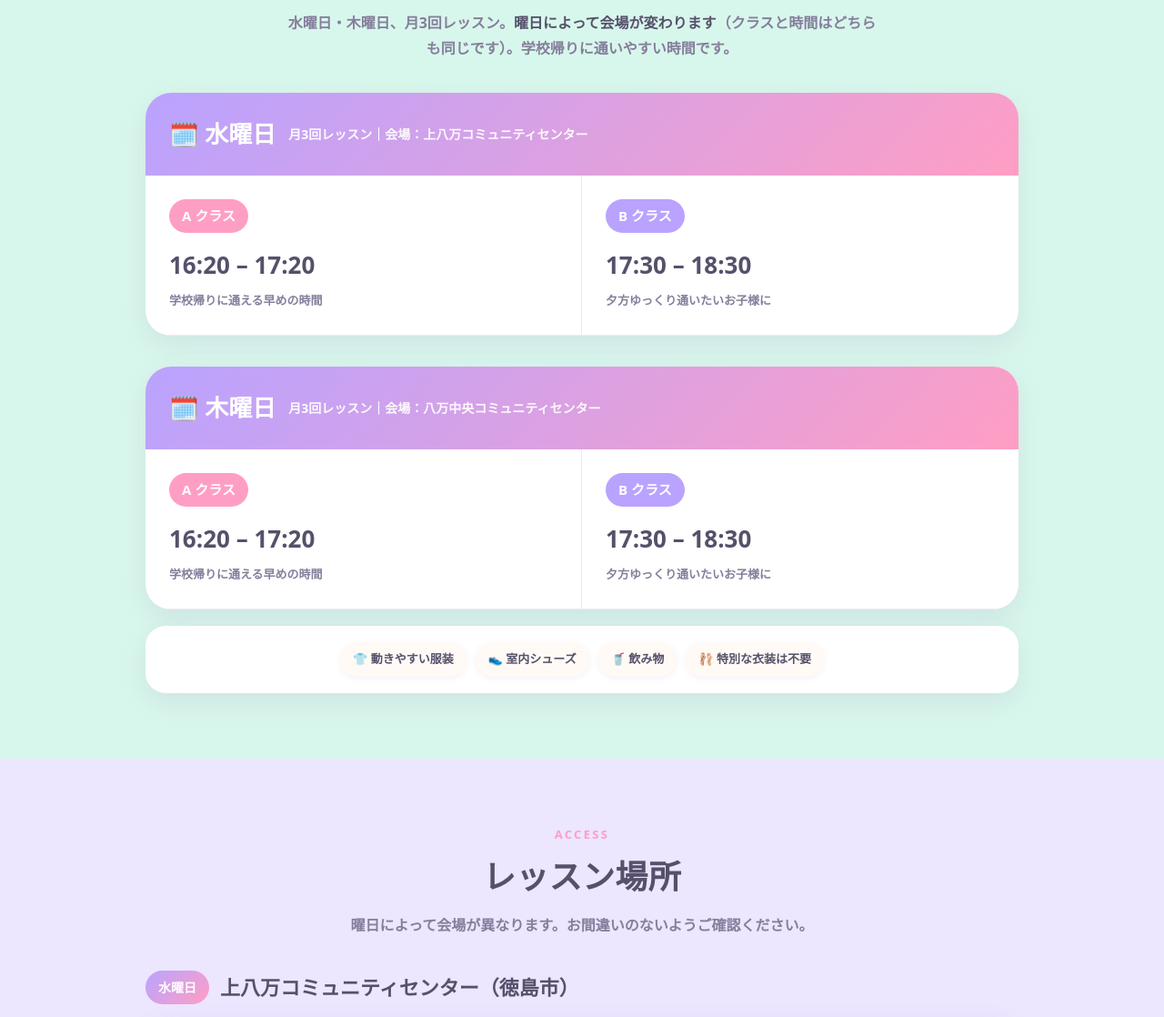
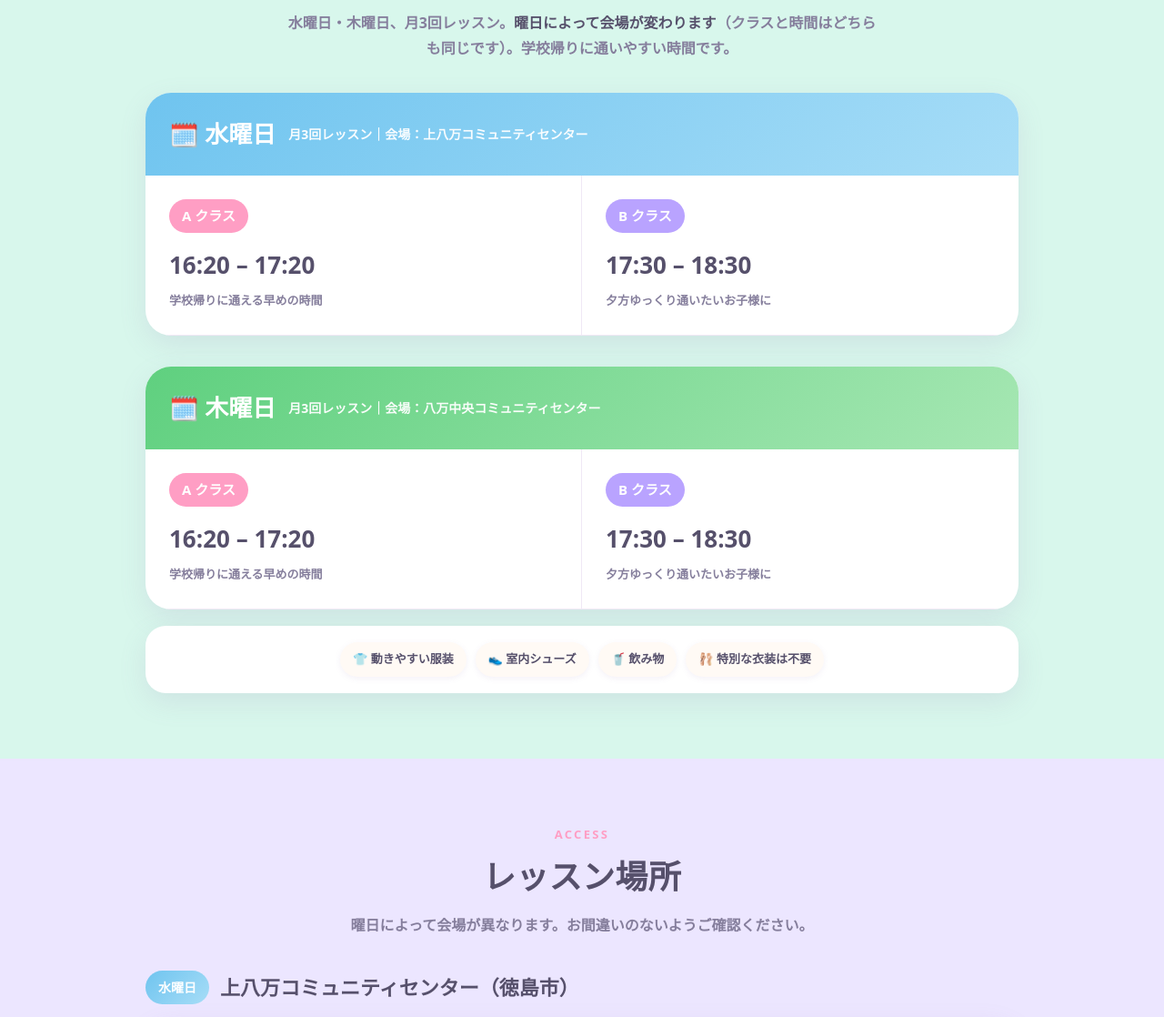
Before and after one commit to sowers-keita/key-dance-school, a plain HTML site: page index.html in a window 1280 px wide. Shown: the part 4639-5757 px from the top of the page at 91% size. Drawn offline with Linux system fonts and the light colour scheme.

Commit message:
水曜=水色・木曜=緑で会場を色分け

```diff
--- a/index.html
+++ b/index.html
@@ -11,6 +11,7 @@
   :root{
     --pink:#ff9ec4; --pink-soft:#ffe0ee; --lav:#b9a3ff; --lav-soft:#ece6ff;
     --mint:#7fe0c0; --mint-soft:#d8f7ec; --yellow:#ffe08a; --yellow-soft:#fff5d6;
+    --aqua:#6fc4ef; --aqua-2:#a7ddf7; --green:#5fd07f; --green-2:#a6e7b3;
     --cream:#fffaf5; --card:#ffffff; --ink:#56506b; --ink2:#857e9c; --line:#f0e8f5;
     --shadow:0 10px 30px rgba(150,120,180,.14); --r:24px;
   }
@@ -129,6 +130,8 @@
   .schedule{background:var(--mint-soft);}
   .sched-card{background:#fff;border-radius:28px;box-shadow:var(--shadow);overflow:hidden;margin-top:34px;}
   .sched-head{background:linear-gradient(135deg,var(--lav),var(--pink));color:#fff;padding:22px 26px;display:flex;align-items:center;gap:14px;flex-wrap:wrap;}
+  .sched-head.wed{background:linear-gradient(135deg,var(--aqua),var(--aqua-2));}
+  .sched-head.thu{background:linear-gradient(135deg,var(--green),var(--green-2));}
   .sched-head .day{font-size:26px;font-weight:900;}
   .sched-head .meta{font-weight:800;font-size:14px;opacity:.95;}
   .classes{display:grid;grid-template-columns:1fr 1fr;}
@@ -168,8 +171,8 @@
   .venue-head{display:flex;align-items:center;gap:12px;flex-wrap:wrap;margin-bottom:14px;}
   .venue-head h3{font-size:clamp(18px,3.6vw,22px);font-weight:900;}
   .venue-day{display:inline-block;color:#fff;font-weight:900;font-size:14px;padding:6px 14px;border-radius:999px;}
-  .venue-day.wed{background:linear-gradient(135deg,var(--lav),var(--pink));}
-  .venue-day.thu{background:linear-gradient(135deg,var(--mint),var(--lav));}
+  .venue-day.wed{background:linear-gradient(135deg,var(--aqua),var(--aqua-2));}
+  .venue-day.thu{background:linear-gradient(135deg,var(--green),var(--green-2));}
   .map-wrap{border-radius:28px;overflow:hidden;box-shadow:var(--shadow);background:#fff;}
   .map-wrap iframe{width:100%;height:360px;border:0;display:block;}
   .addr{display:flex;flex-wrap:wrap;gap:8px 20px;justify-content:center;margin-top:20px;font-weight:800;}
@@ -324,7 +327,7 @@
     <h2 class="title">クラス・練習日時</h2>
     <p class="lead">水曜日・木曜日、月3回レッスン。<b>曜日によって会場が変わります</b>（クラスと時間はどちらも同じです）。学校帰りに通いやすい時間です。</p>
     <div class="sched-card reveal">
-      <div class="sched-head">
+      <div class="sched-head wed">
         <span class="day">🗓️ 水曜日</span>
         <span class="meta">月3回レッスン｜会場：<b>上八万</b>コミュニティセンター</span>
       </div>
@@ -334,7 +337,7 @@
       </div>
     </div>
     <div class="sched-card reveal">
-      <div class="sched-head">
+      <div class="sched-head thu">
         <span class="day">🗓️ 木曜日</span>
         <span class="meta">月3回レッスン｜会場：<b>八万中央</b>コミュニティセンター</span>
       </div>
```
